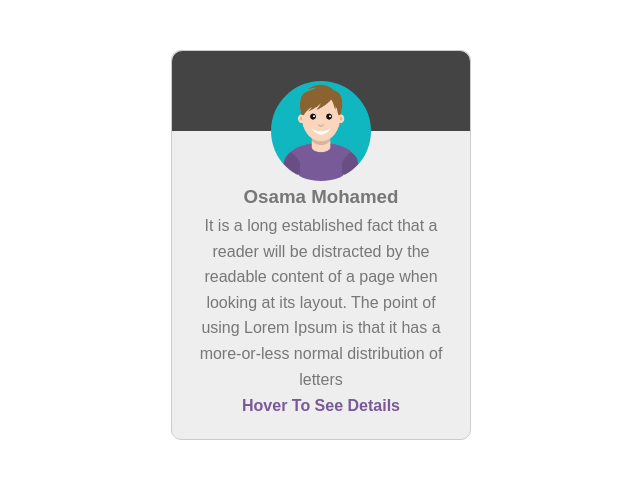
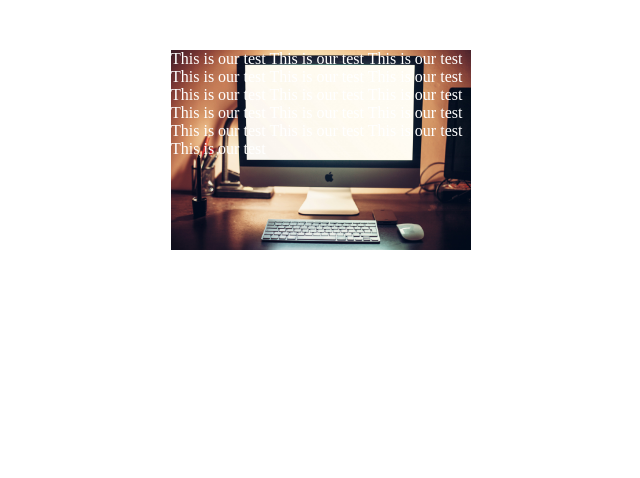
Before and after one commit to mfathei/elzero-css3, a plain HTML site: page index.html in a window 1280 px wide. Shown: the whole page, without its empty margins (319-959 px from the left). Drawn offline with Linux system fonts and the light colour scheme.

Commit message:
background-size

```diff
--- a/index.html
+++ b/index.html
@@ -11,26 +11,8 @@
 
 <body>
 
-    <div class="card">
-        <div class="front">
-            <header>
-                <img src="./avatar.jpg" alt="Avatar">
-            </header>
-            <h3>Osama Mohamed</h3>
-            <p>It is a long established fact that a reader will be distracted by the readable content of a page when looking
-                at its layout. The point of using Lorem Ipsum is that it has a more-or-less normal distribution of letters</p>
-            <span>Hover To See Details</span>
-        </div>
-
-        <div class="back">
-            <ul>
-                <li>Facebook: Osama Mohamed</li>
-                <li>Twitter : Osama Mohamed</li>
-                <li>Google+ : Osama Mohamed</li>
-                <li>LinkedIn: Osama Elzero</li>
-                <li>Youtube : Osama Elzero</li>
-            </ul>
-        </div>
+    <div>
+        This is our test This is our test This is our test This is our test This is our test This is our test This is our test This is our test This is our test This is our test This is our test This is our test This is our test This is our test This is our test This is our test
     </div>
 
 </body>
--- a/style.css
+++ b/style.css
@@ -1,85 +1,12 @@
-* {
-    -webkit-box-sizing: border-box;
-    box-sizing: border-box;
+
+
+div {
+    width: 300px;
+    height: 200px;
+    margin: 50px auto;
+    color: #FFF;
+    background: url('./office-computer-14933938242Zj.jpg');
+    /* background-size: 100% 100%; */
+    /* background-size: 50% 100%; */
+    background-size: cover;
 }
-
-body {
-    perspective: 1000px;
-}
-
-.card {
-    width: 300px;
-    height: 390px;
-    margin: 50px auto;
-    position: relative;
-    transition: all 1s ease-in-out;
-    transform-style: preserve-3d;
-}
-
-.card>div {
-    position: absolute;
-    top: 0;
-    left: 0;
-    width: 100%;
-    height: 100%;
-    background: #EEE;
-    color: #777;
-    border-radius: 10px;
-    border: #CCC 1px solid;
-    font-family: Arial, Tahoma;
-    text-align: center;
-}
-
-.card:hover {
-    transform: rotateY(180deg);
-}
-
-.card .front {
-    z-index: 2;
-    backface-visibility: hidden;
-}
-
-.card .front header {
-    background: #444444;
-    width: 100%;
-    height: 80px;
-    border-radius: 10px 10px 0 0;
-    margin-bottom: 55px;
-}
-
-.card .front img {
-    width: 100px;
-    height: 100px;
-    border-radius: 50%;
-    position: relative;
-    top: 30px;
-}
-
-.card .front h3 {
-    margin-bottom: 5px;
-}
-
-.card .front p {
-    margin: 0 auto;
-    width: 90%;
-    line-height: 1.6;
-}
-
-.card .front span {
-    display: inline-block;
-    margin-top: 5px;
-    color: #785a98;
-    font-weight: bold;
-}
-
-.card .back {
-    z-index: 1;
-    transform: rotateY(180deg);
-    backface-visibility: hidden;
-}
-
-.card .back ul {
-    list-style: none;
-    padding: 0;
-    line-height: 2;
-}
```
Also changed, not shown: office-computer-14933938242Zj.jpg (added).
